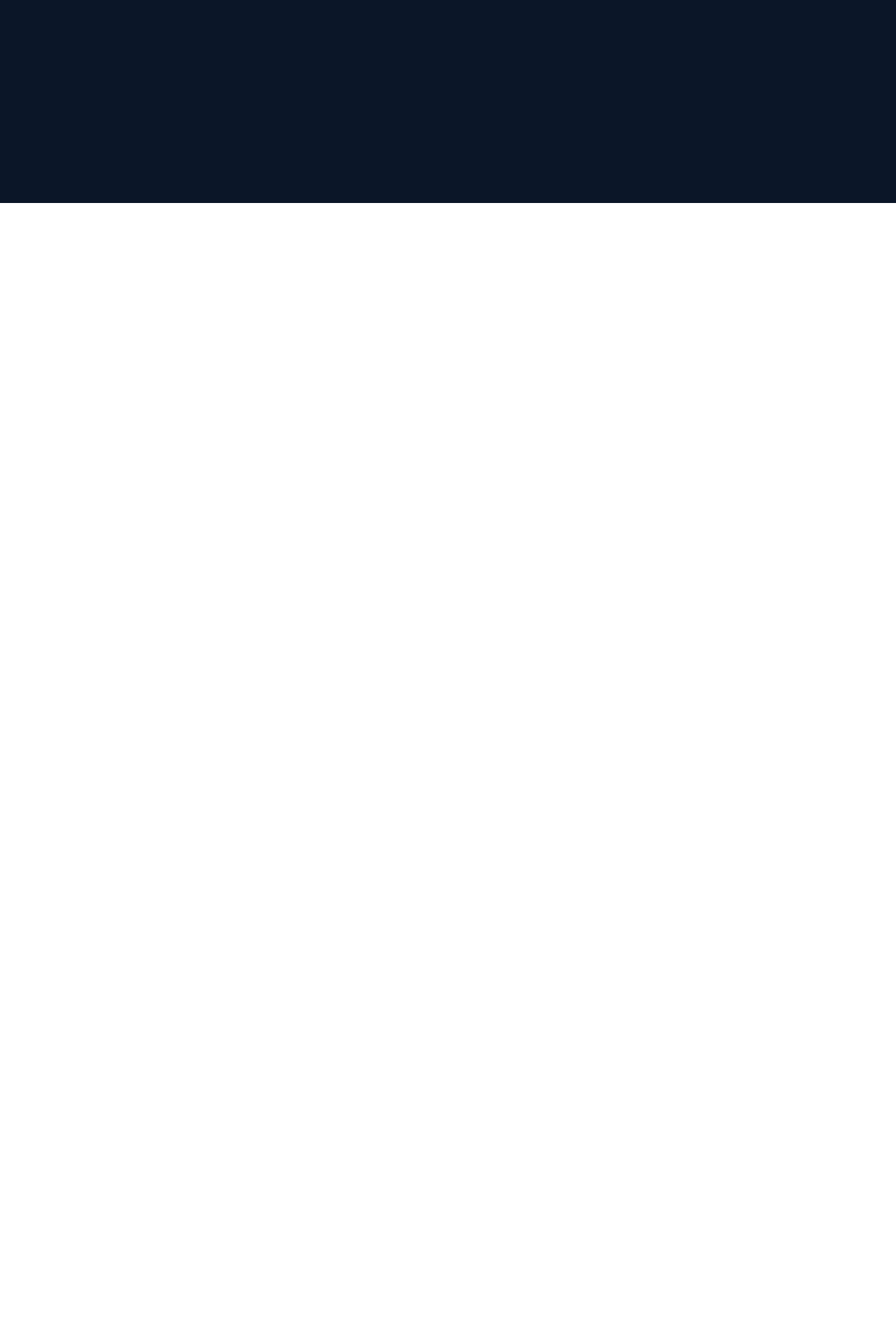
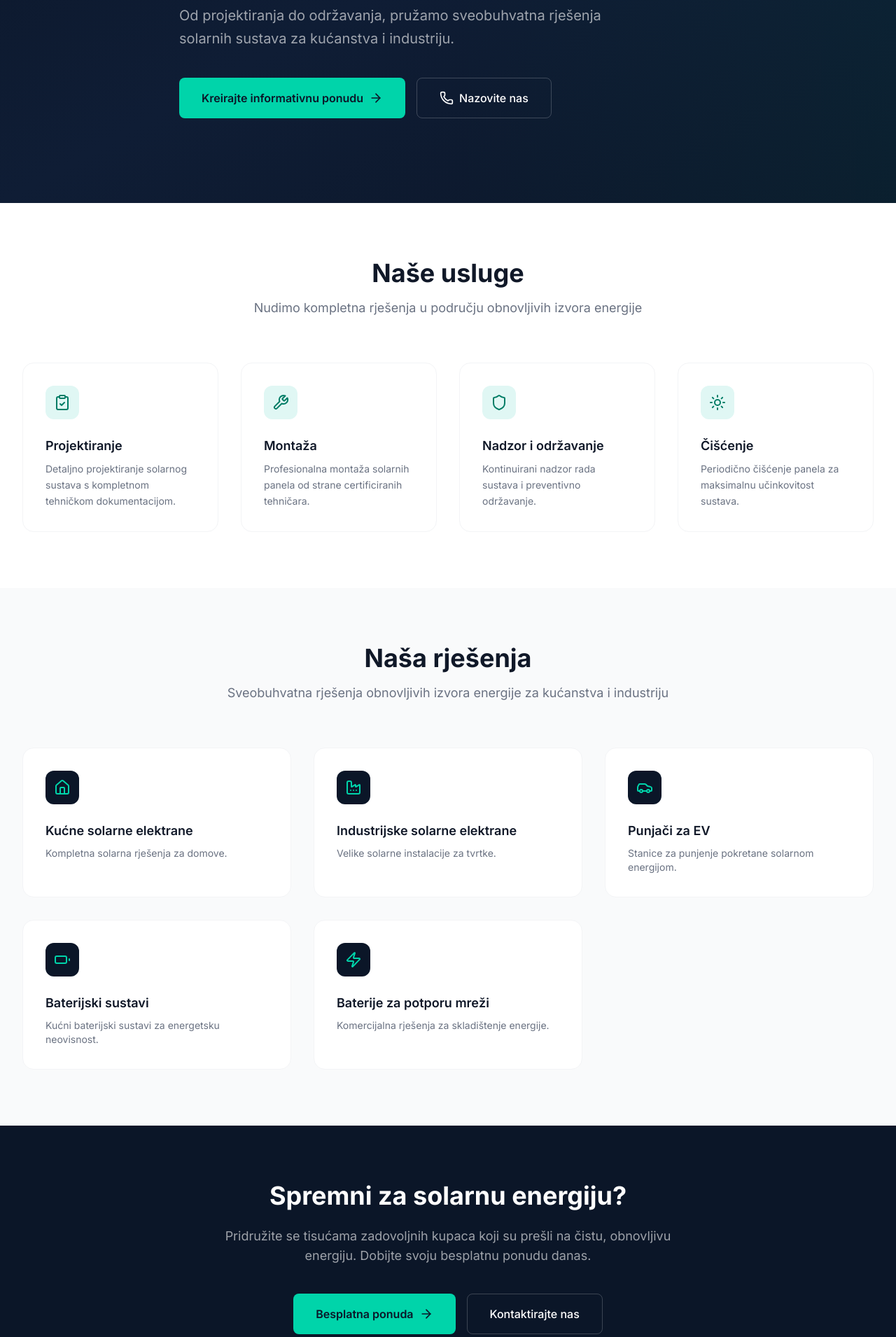
Before and after one commit to LarsoonWEB/Larson-Energy-2026-, a Next.js app: page / in a window 1280 px wide. Shown: the part 510-2420 px from the top of the page at 70% size. Before the commit the page ends 800 px from the top, so only its background shows below. Built offline with nearby package versions, Linux system fonts and the light colour scheme.

Commit message:
feat: add home page with hero, services, solutions and CTA

```diff
--- /dev/null
+++ b/src/app/(main)/page.tsx
@@ -0,0 +1,203 @@
+import Link from "next/link";
+import {
+  Sun,
+  Shield,
+  Wrench,
+  ClipboardCheck,
+  ArrowRight,
+  Phone,
+  Zap,
+  Battery,
+  Car,
+  Home,
+  Factory,
+} from "lucide-react";
+import { siteConfig } from "@/lib/config";
+
+export default function HomePage() {
+  return (
+    <>
+      {/* Hero Section */}
+      <section className="relative min-h-[90vh] flex items-center bg-navy-700 overflow-hidden">
+        {/* Gradient overlay */}
+        <div className="absolute inset-0 bg-gradient-to-br from-navy-700 via-navy-600 to-navy-700" />
+        <div className="absolute top-0 right-0 w-1/2 h-full bg-gradient-to-l from-primary-400/5 to-transparent" />
+
+        <div className="relative max-w-7xl mx-auto px-4 sm:px-6 lg:px-8 py-20">
+          <div className="max-w-3xl">
+            <div className="inline-flex items-center gap-2 bg-primary-400/10 border border-primary-400/20 rounded-full px-4 py-1.5 text-primary-400 text-sm mb-8">
+              <Sun className="w-4 h-4" />
+              Vodeća rješenja solarnih sustava u Hrvatskoj
+            </div>
+
+            <h1 className="text-4xl sm:text-5xl lg:text-6xl font-bold text-white leading-tight mb-6">
+              Pokretajte svoju budućnost s{" "}
+              <span className="text-primary-400">energijom sunca</span>
+            </h1>
+
+            <p className="text-lg sm:text-xl text-white/60 leading-relaxed mb-10 max-w-2xl">
+              Od projektiranja do održavanja, pružamo sveobuhvatna rješenja
+              solarnih sustava za kućanstva i industriju.
+            </p>
+
+            <div className="flex flex-col sm:flex-row gap-4">
+              <Link
+                href="/ponuda"
+                className="inline-flex items-center justify-center gap-2 bg-primary-400 hover:bg-primary-300 text-navy-700 font-semibold px-8 py-4 rounded-lg text-base transition-all hover:shadow-lg hover:shadow-primary-400/20"
+              >
+                Kreirajte informativnu ponudu
+                <ArrowRight className="w-5 h-5" />
+              </Link>
+              <a
+                href={`tel:${siteConfig.contact.phone}`}
+                className="inline-flex items-center justify-center gap-2 border border-white/20 hover:border-white/40 text-white font-medium px-8 py-4 rounded-lg text-base transition-all hover:bg-white/5"
+              >
+                <Phone className="w-5 h-5" />
+                Nazovite nas
+              </a>
+            </div>
+          </div>
+        </div>
+      </section>
+
+      {/* Services Section */}
+      <section className="py-20 bg-white">
+        <div className="max-w-7xl mx-auto px-4 sm:px-6 lg:px-8">
+          <div className="text-center mb-16">
+            <h2 className="text-3xl sm:text-4xl font-bold text-gray-900 mb-4">
+              Naše usluge
+            </h2>
+            <p className="text-lg text-gray-500 max-w-2xl mx-auto">
+              Nudimo kompletna rješenja u području obnovljivih izvora energije
+            </p>
+          </div>
+
+          <div className="grid grid-cols-1 md:grid-cols-2 lg:grid-cols-4 gap-8">
+            {[
+              {
+                icon: ClipboardCheck,
+                title: "Projektiranje",
+                desc: "Detaljno projektiranje solarnog sustava s kompletnom tehničkom dokumentacijom.",
+              },
+              {
+                icon: Wrench,
+                title: "Montaža",
+                desc: "Profesionalna montaža solarnih panela od strane certificiranih tehničara.",
+              },
+              {
+                icon: Shield,
+                title: "Nadzor i održavanje",
+                desc: "Kontinuirani nadzor rada sustava i preventivno održavanje.",
+              },
+              {
+                icon: Sun,
+                title: "Čišćenje",
+                desc: "Periodično čišćenje panela za maksimalnu učinkovitost sustava.",
+              },
+            ].map((service) => (
+              <div
+                key={service.title}
+                className="group p-8 rounded-2xl border border-gray-100 hover:border-primary-400/30 hover:shadow-lg hover:shadow-primary-400/5 transition-all"
+              >
+                <div className="w-12 h-12 bg-primary-50 rounded-xl flex items-center justify-center mb-6 group-hover:bg-primary-400/10 transition-colors">
+                  <service.icon className="w-6 h-6 text-primary-700" />
+                </div>
+                <h3 className="text-lg font-semibold text-gray-900 mb-2">
+                  {service.title}
+                </h3>
+                <p className="text-gray-500 text-sm leading-relaxed">
+                  {service.desc}
+                </p>
+              </div>
+            ))}
+          </div>
+        </div>
+      </section>
+
+      {/* Solutions Section */}
+      <section className="py-20 bg-gray-50">
+        <div className="max-w-7xl mx-auto px-4 sm:px-6 lg:px-8">
+          <div className="text-center mb-16">
+            <h2 className="text-3xl sm:text-4xl font-bold text-gray-900 mb-4">
+              Naša rješenja
+            </h2>
+            <p className="text-lg text-gray-500 max-w-2xl mx-auto">
+              Sveobuhvatna rješenja obnovljivih izvora energije za kućanstva i industriju
+            </p>
+          </div>
+
+          <div className="grid grid-cols-1 sm:grid-cols-2 lg:grid-cols-3 gap-8">
+            {[
+              {
+                icon: Home,
+                title: "Kućne solarne elektrane",
+                desc: "Kompletna solarna rješenja za domove.",
+              },
+              {
+                icon: Factory,
+                title: "Industrijske solarne elektrane",
+                desc: "Velike solarne instalacije za tvrtke.",
+              },
+              {
+                icon: Car,
+                title: "Punjači za EV",
+                desc: "Stanice za punjenje pokretane solarnom energijom.",
+              },
+              {
+                icon: Battery,
+                title: "Baterijski sustavi",
+                desc: "Kućni baterijski sustavi za energetsku neovisnost.",
+              },
+              {
+                icon: Zap,
+                title: "Baterije za potporu mreži",
+                desc: "Komercijalna rješenja za skladištenje energije.",
+              },
+            ].map((solution) => (
+              <div
+                key={solution.title}
+                className="bg-white p-8 rounded-2xl border border-gray-100 hover:shadow-md transition-all"
+              >
+                <div className="w-12 h-12 bg-navy-700 rounded-xl flex items-center justify-center mb-6">
+                  <solution.icon className="w-6 h-6 text-primary-400" />
+                </div>
+                <h3 className="text-lg font-semibold text-gray-900 mb-2">
+                  {solution.title}
+                </h3>
+                <p className="text-gray-500 text-sm">{solution.desc}</p>
+              </div>
+            ))}
+          </div>
+        </div>
+      </section>
+
+      {/* CTA Section */}
+      <section className="py-20 bg-navy-700">
+        <div className="max-w-4xl mx-auto px-4 sm:px-6 lg:px-8 text-center">
+          <h2 className="text-3xl sm:text-4xl font-bold text-white mb-6">
+            Spremni za solarnu energiju?
+          </h2>
+          <p className="text-lg text-white/60 mb-10 max-w-2xl mx-auto">
+            Pridružite se tisućama zadovoljnih kupaca koji su prešli na čistu,
+            obnovljivu energiju. Dobijte svoju besplatnu ponudu danas.
+          </p>
+          <div className="flex flex-col sm:flex-row gap-4 justify-center">
+            <Link
+              href="/ponuda"
+              className="inline-flex items-center justify-center gap-2 bg-primary-400 hover:bg-primary-300 text-navy-700 font-semibold px-8 py-4 rounded-lg transition-all"
+            >
+              Besplatna ponuda
+              <ArrowRight className="w-5 h-5" />
+            </Link>
+            <Link
+              href="/kontakt"
+              className="inline-flex items-center justify-center gap-2 border border-white/20 hover:border-white/40 text-white font-medium px-8 py-4 rounded-lg transition-all hover:bg-white/5"
+            >
+              Kontaktirajte nas
+            </Link>
+          </div>
+        </div>
+      </section>
+    </>
+  );
+}
```
